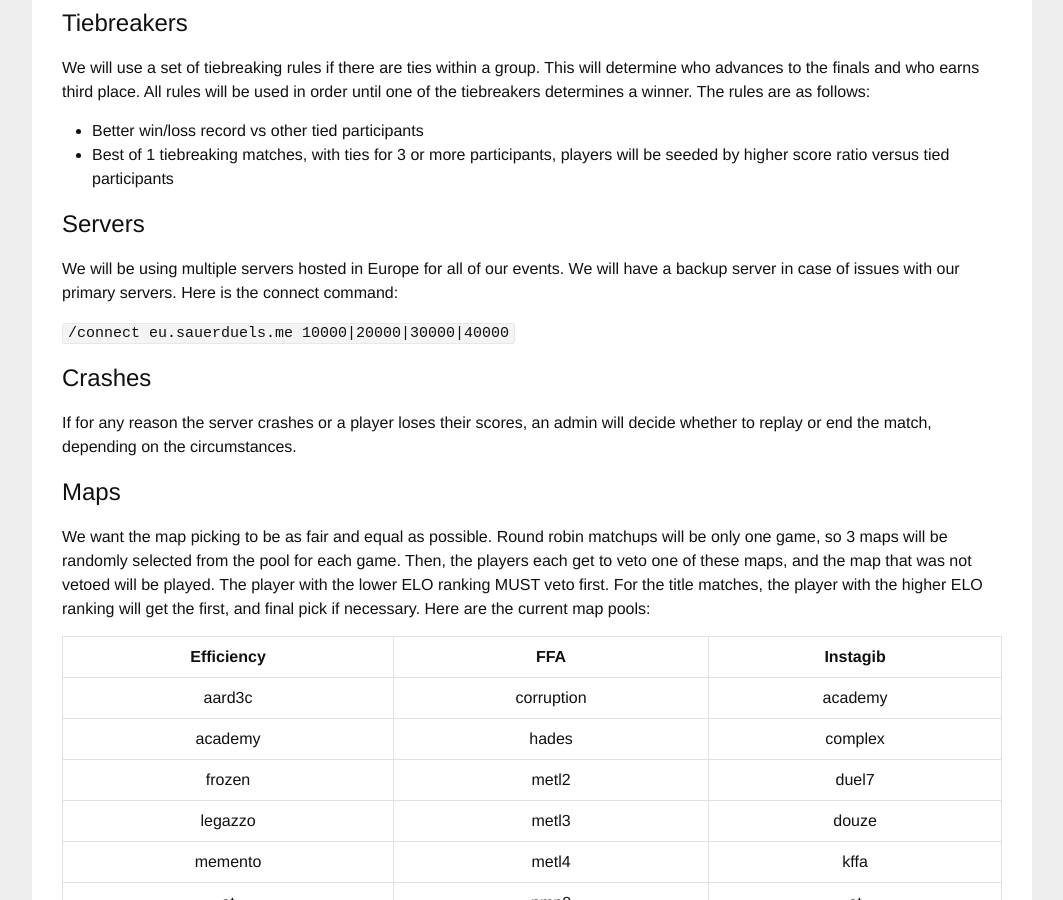
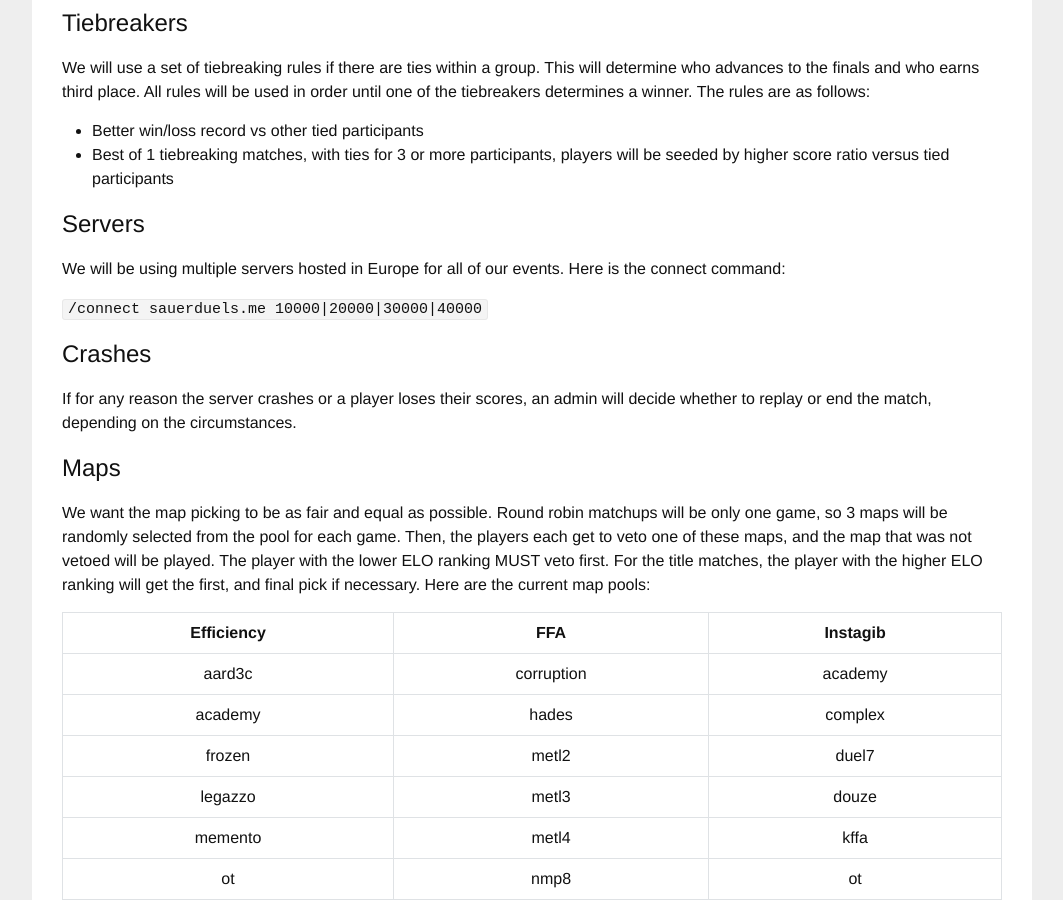
Before and after one commit to sauerduels/website, a Jekyll site: the page built from info.md, in a window 1280 px wide and 900 px high, scrolled down 603 px. Shown: the whole window, without its empty margins (108-1171 px from the left). Built offline with Jekyll 4.4.1, drawn with Linux system fonts in a browser that asks for light colours.

Commit message:
update info

```diff
--- a/info.md
+++ b/info.md
@@ -22,9 +22,9 @@ We will use a set of tiebreaking rules if there are ties within a group. This wi
 
 ## Servers
 
-We will be using multiple servers hosted in Europe for all of our events. We will have a backup server in case of issues with our primary servers. Here is the connect command:
+We will be using multiple servers hosted in Europe for all of our events. Here is the connect command:
 
-`/connect eu.sauerduels.me 10000|20000|30000|40000`
+`/connect sauerduels.me 10000|20000|30000|40000`
 
 ## Crashes
 
```
